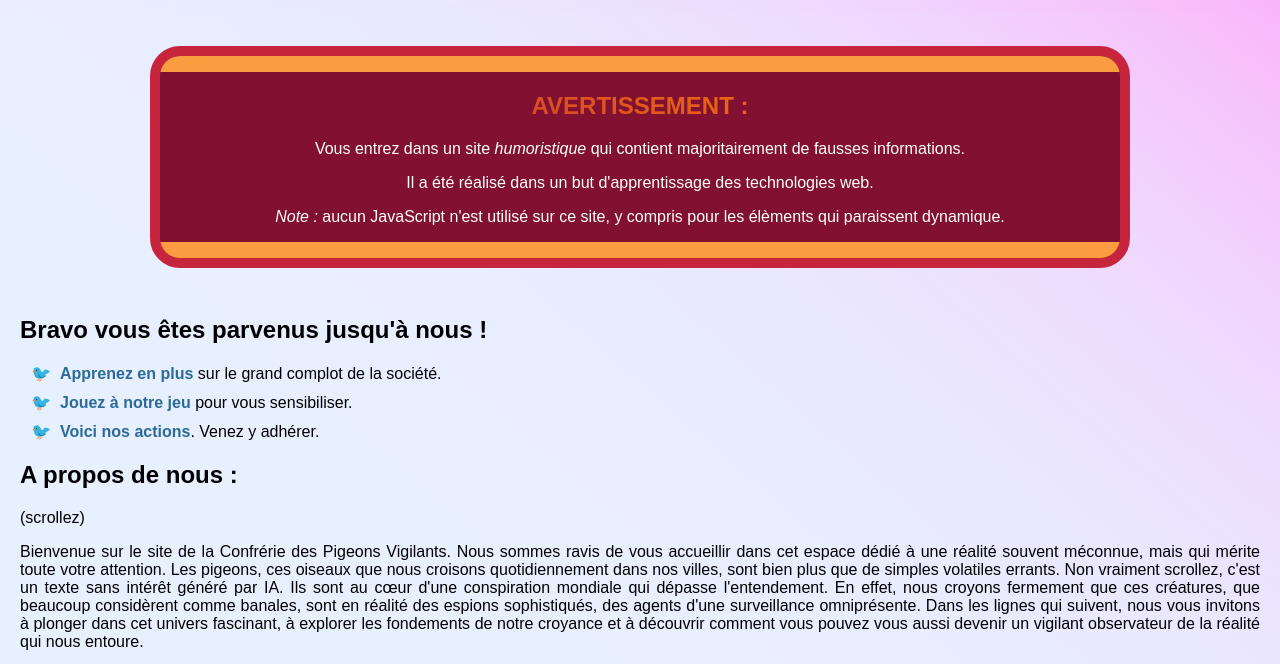
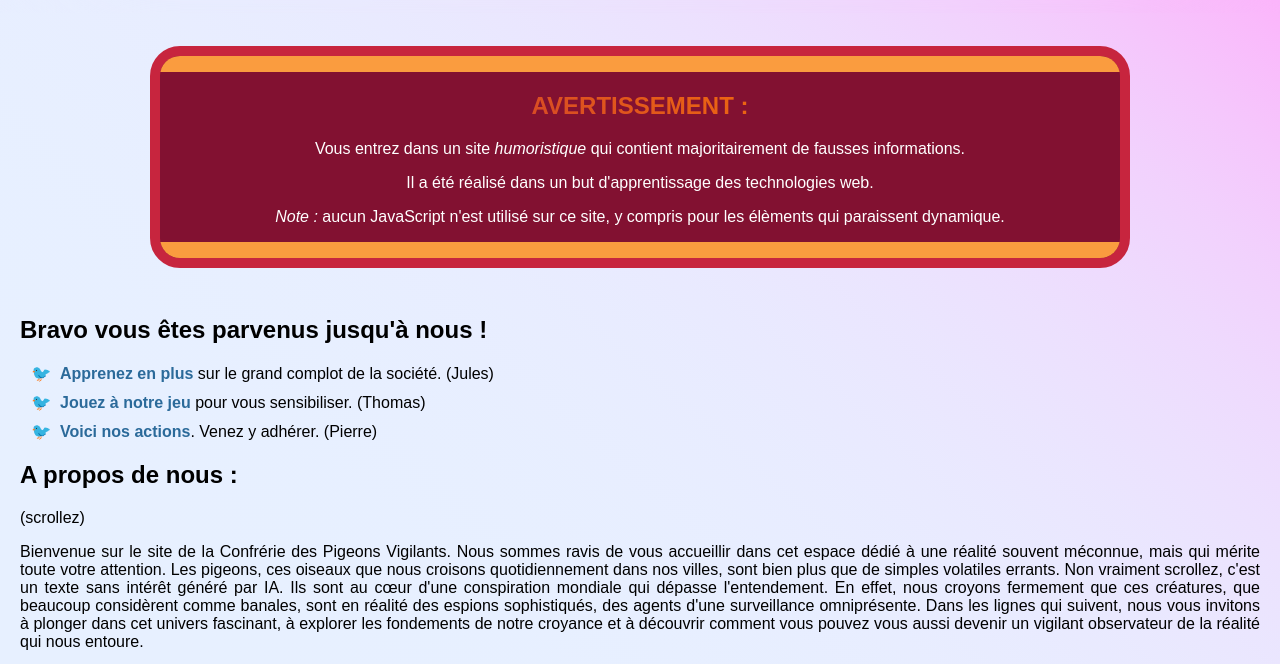
Before and after one commit to DeBroglie3141/Pigeons_illuminati, a plain HTML site: page index.html in a window 1280 px wide. Shown: the part 77-741 px from the top of the page. Drawn offline with Linux system fonts and the light colour scheme.

Commit message:
Ajout des noms des créateurs des différentes pages

```diff
--- a/index.html
+++ b/index.html
@@ -25,9 +25,9 @@
 <section>
     <h2>Bravo vous êtes parvenus jusqu'à nous !</h2>
     <ul>
-        <li><a href="./complot/index.html">Apprenez en plus</a> sur le grand complot de la société.</li>
-        <li><a href="./jeu/index.html">Jouez à notre jeu</a> pour vous sensibiliser.</li>
-        <li><a href="./actions/index.html">Voici nos actions</a>. Venez y adhérer.</li>
+        <li><a href="./complot/index.html">Apprenez en plus</a> sur le grand complot de la société. (Jules)</li>
+        <li><a href="./jeu/index.html">Jouez à notre jeu</a> pour vous sensibiliser. (Thomas)</li>
+        <li><a href="./actions/index.html">Voici nos actions</a>. Venez y adhérer. (Pierre)</li>
     </ul>
 </section>
 <section>
```
